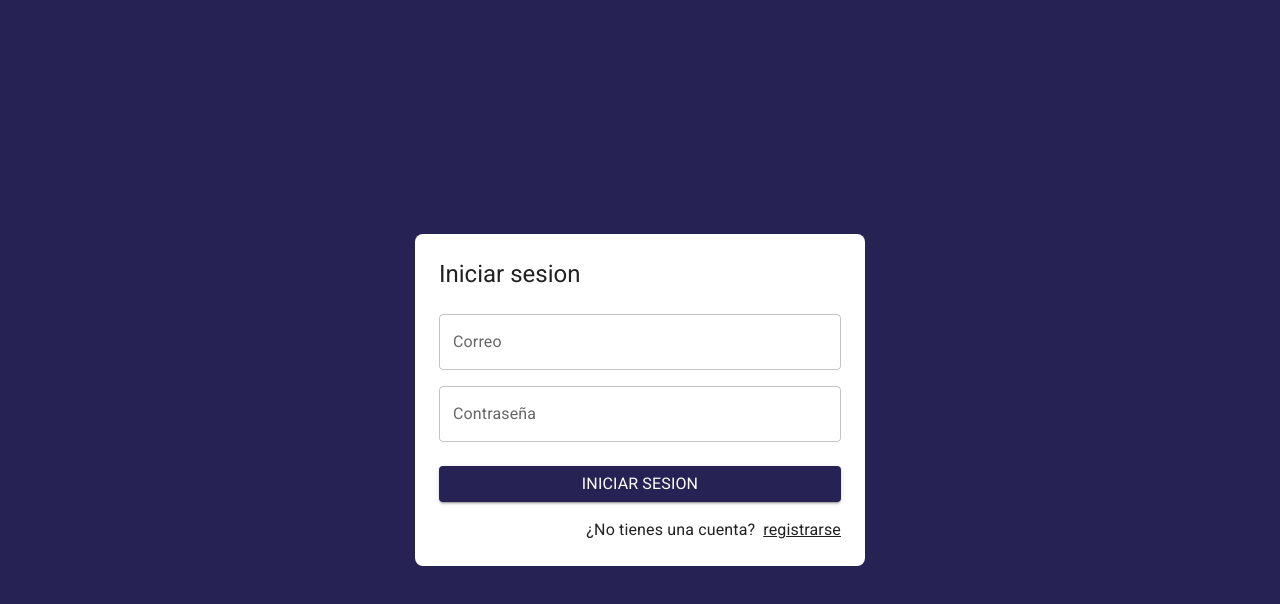
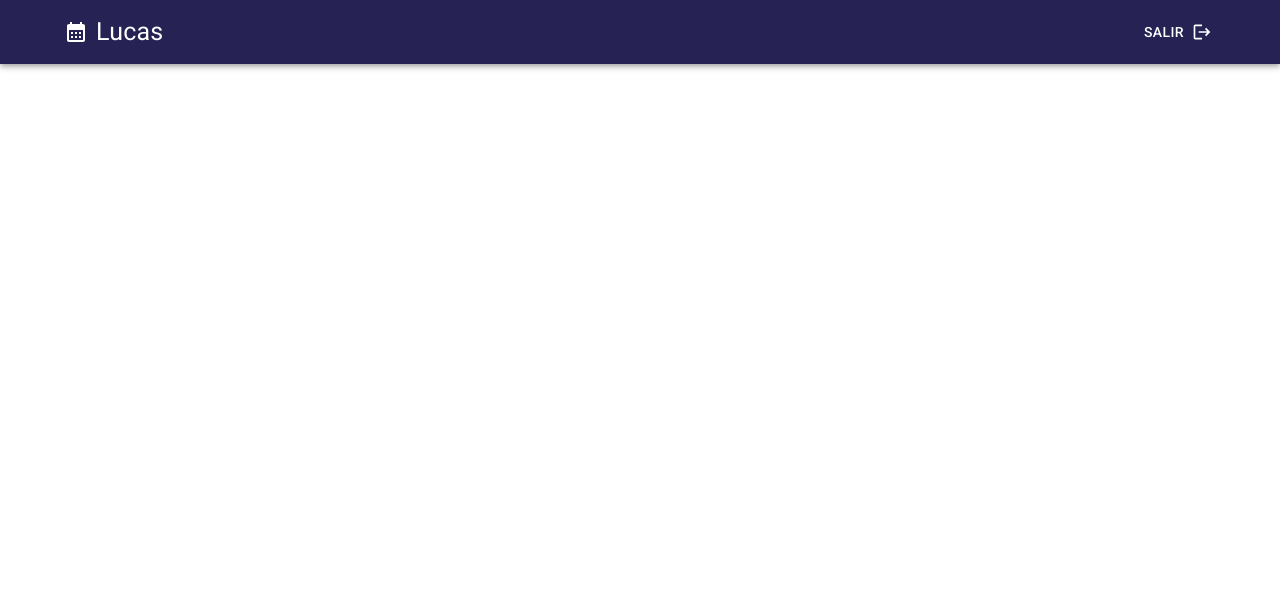
Before and after one commit to lucas-s4nchez/calendar-app, a React (Vite) app: page / in a window 1280 px wide. Before the commit this address led to /auth/login. Shown: the top 604 px of the page. Built offline with nearby package versions, Linux system fonts and the light colour scheme.

Commit message:
feat: :sparkles: add navbar component
add navbar component

```diff
--- a/package.json
+++ b/package.json
@@ -9,6 +9,7 @@
     "preview": "vite preview"
   },
   "dependencies": {
+    "@mui/icons-material": "^5.11.0",
     "@mui/material": "^5.11.7",
     "@mui/styled-engine-sc": "^5.11.0",
     "react": "^18.2.0",
--- /dev/null
+++ b/src/calendar/components/Navbar.jsx
@@ -0,0 +1,31 @@
+import {
+  AppBar,
+  Box,
+  Button,
+  Container,
+  Toolbar,
+  Typography,
+} from "@mui/material";
+import LogoutIcon from "@mui/icons-material/Logout";
+import CalendarMonthIcon from "@mui/icons-material/CalendarMonth";
+
+export const Navbar = () => {
+  return (
+    <AppBar position="static">
+      <Container maxWidth="lg">
+        <Toolbar
+          disableGutters
+          sx={{ display: "flex", justifyContent: "space-between" }}
+        >
+          <Box sx={{ display: "flex", alignItems: "center", gap: 1 }}>
+            <CalendarMonthIcon />
+            <Typography sx={{ fontSize: 25 }}>Lucas</Typography>
+          </Box>
+          <Button endIcon={<LogoutIcon />} color="inherit">
+            Salir
+          </Button>
+        </Toolbar>
+      </Container>
+    </AppBar>
+  );
+};
--- a/src/calendar/pages/CalendarPage.jsx
+++ b/src/calendar/pages/CalendarPage.jsx
@@ -1,3 +1,9 @@
+import { Navbar } from "../components/Navbar";
+
 export const CalendarPage = () => {
-  return <div>CalendarPage</div>;
+  return (
+    <>
+      <Navbar />
+    </>
+  );
 };
--- a/src/router/AppRoutes.jsx
+++ b/src/router/AppRoutes.jsx
@@ -3,7 +3,7 @@ import { AuthRoutes } from "../auth";
 import { CalendarRoutes } from "../calendar";
 
 export const AppRoutes = () => {
-  const status = "not-authenticated";
+  const status = "authenticated";
   return (
     <Routes>
       {status === "authenticated" ? (
```
Also changed, not shown: 1 other file (tests, documents, lock files or other folders).
